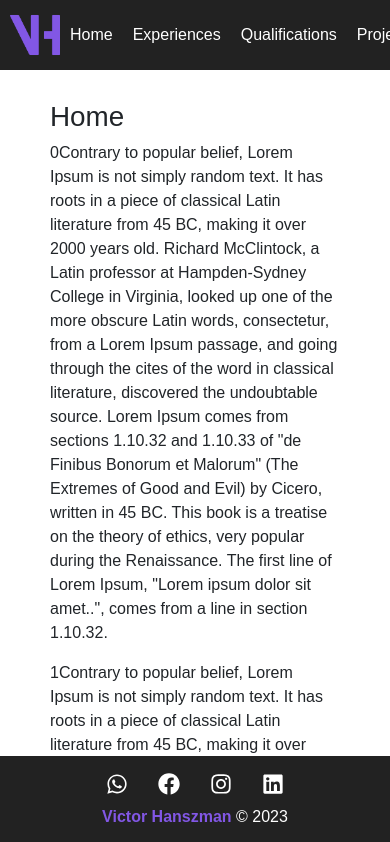
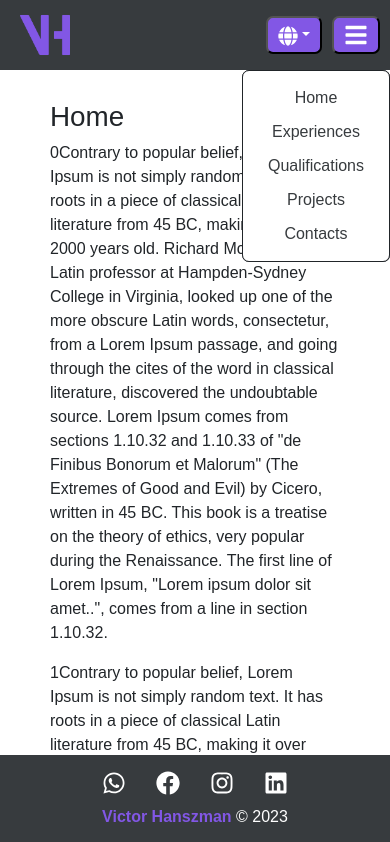
Before and after one commit to Hanszman/victor_hanszman_portfolio, a React (Create React App) app: page / in a window 390 px wide. Shown: the top 842 px of the page. Built offline with nearby package versions, Linux system fonts and the light colour scheme; some icons are missing.

Commit message:
ajustes de css para a criação do navbar

```diff
--- a/src/components/layout/footer/Footer.module.css
+++ b/src/components/layout/footer/Footer.module.css
@@ -6,7 +6,7 @@
     padding: 10px;
     text-align: center;
     color: #FFFFFF;
-    background-color: #222;
+    background-color: #373b3e;
 }
 
 .socialList {
@@ -32,7 +32,7 @@
 }
 
 .socialList svg {
-    font-size: 22px;
+    font-size: 24px;
     cursor: pointer;
 }
 
--- a/src/components/layout/navbar/Navbar.js
+++ b/src/components/layout/navbar/Navbar.js
@@ -3,6 +3,7 @@ import styles from './Navbar.module.css';
 import { useState } from 'react';
 import { Link } from 'react-router-dom';
 import { useTranslation } from 'react-i18next';
+import { FaBars } from 'react-icons/fa';
 import logo_purple from '../../../assets/img/logo/vh_logo_purple.png';
 import logo_white from '../../../assets/img/logo/vh_logo_white.png';
 import TranslationDropdown from '../translation-dropdown/TranslationDropdown';
@@ -42,7 +43,10 @@ function Navbar() {
                         <Link to='/contact'>{t('Contact')}</Link>
                     </li>
                 </ul>
-                <TranslationDropdown/>
+                <div className={styles.responsiveMenu}>
+                    <TranslationDropdown/>
+                    <button className={styles.btnMenu} type='button'><FaBars/></button>
+                </div>
             </nav>
         </header>
     );
--- a/src/components/layout/navbar/Navbar.module.css
+++ b/src/components/layout/navbar/Navbar.module.css
@@ -10,7 +10,13 @@
     justify-content: space-between;
     align-items: center;
     padding: 10px;
-    background-color: #222;
+    background-color: #373b3e;
+}
+
+.imgLogo {
+    width: 50px;
+    height: auto;
+    margin: 0px 10px;
 }
 
 ul, li {
@@ -37,7 +43,60 @@ ul, li {
     color: #8257e5;
 }
 
-.imgLogo {
-    width: 50px;
-    height: auto;
+.responsiveMenu {
+    display: flex;
 }
+
+.btnMenu {
+    display: none;
+    color: #FFFFFF;
+    background-color: #8257e5;
+    border-radius: 7px;
+    padding: 5px 10px;
+}
+
+.btnMenu:hover {
+    color: #8257e5;
+    background-color: #FFFFFF;
+}
+
+.btnMenu svg {
+    font-size: 24px;
+}
+
+@media (max-width: 1000px) {
+    .btnMenu {
+        display: block;
+    }
+
+    .list {
+        position: absolute;
+        top: 70px;
+        right: 0;
+        flex-direction: column;
+        align-items: center;
+        text-align: center;
+        padding: 10px 0px;
+        background-color: #FFFFFF;
+        border-radius: 7px;
+        border: 0.5px solid;
+        box-shadow: 0.1px 0.1px #373b3e;
+    }
+
+    .item {
+        width: 100%;
+        margin: 0px 10px;
+    }
+
+    .item a {
+        color: #373b3e;
+        background-color: #FFFFFF;
+        display: block;
+        padding: 5px 15px;
+    }
+
+    .item a:hover {
+        color: #FFFFFF;
+        background-color: #8257e5;
+    }
+}
--- a/src/components/layout/translation-dropdown/TranslationDropdown.js
+++ b/src/components/layout/translation-dropdown/TranslationDropdown.js
@@ -20,7 +20,7 @@ function TranslationDropdown() {
     ];
 
     return (
-        <div className={`dropdown ${styles.dropTranslation}`}>
+        <div className={`dropdown ${styles.dropdownTranslation}`}>
             <button
                 className={`dropdown-toggle ${styles.btnTranslation}`}
                 type='button'
@@ -30,12 +30,15 @@ function TranslationDropdown() {
             >
                 <FaGlobe/>
             </button>
-            <ul className='dropdown-menu' aria-labelledby='dropdownMenuButton1'>
+            <ul
+                className={`dropdown-menu ${styles.menuTranslation}`}
+                aria-labelledby='dropdownMenuButton1'
+            >
                 {
                     languages.map(({code, name, country_code}) => (
                         <li key={country_code}>
                             <button
-                                className='dropdown-item'
+                                className={`dropdown-item ${styles.itemTranslation}`}
                                 onClick={() => changeLanguage(code)}
                             >
                                 <span className={`flag-icon flag-icon-${country_code} mx-2`}></span>
--- a/src/components/layout/translation-dropdown/TranslationDropdown.module.css
+++ b/src/components/layout/translation-dropdown/TranslationDropdown.module.css
@@ -1,6 +1,6 @@
-.dropTranslation {
+.dropdownTranslation {
     padding: 0px;
-    margin: 0px;
+    margin: 0px 10px;
     align-self: center;
 }
 
@@ -15,3 +15,22 @@
     color: #8257e5;
     background-color: #FFFFFF;
 }
+
+.btnTranslation svg {
+    font-size: 20px;
+}
+
+.menuTranslation {
+    border: 0.5px solid;
+    box-shadow: 0.1px 0.1px #373b3e;
+}
+
+.itemTranslation {
+    color: #373b3e;
+    background-color: #FFFFFF;
+}
+
+.itemTranslation:hover {
+    color: #FFFFFF;
+    background-color: #8257e5;
+}
--- a/src/components/pages/home/Home.js
+++ b/src/components/pages/home/Home.js
@@ -12,7 +12,7 @@ function Home() {
             <h1>{t('Home')}</h1>
             {
                 numbers.map(el => (
-                    <p>
+                    <p key={el}>
                         {el}
                         Contrary to popular belief, Lorem Ipsum is not simply random text. It has roots in a piece of classical Latin literature from 45 BC, making it over 2000 years old. Richard McClintock, a Latin professor at Hampden-Sydney College in Virginia, looked up one of the more obscure Latin words, consectetur, from a Lorem Ipsum passage, and going through the cites of the word in classical literature, discovered the undoubtable source. Lorem Ipsum comes from sections 1.10.32 and 1.10.33 of "de Finibus Bonorum et Malorum" (The Extremes of Good and Evil) by Cicero, written in 45 BC. This book is a treatise on the theory of ethics, very popular during the Renaissance. The first line of Lorem Ipsum, "Lorem ipsum dolor sit amet..", comes from a line in section 1.10.32.
                     </p>
```
